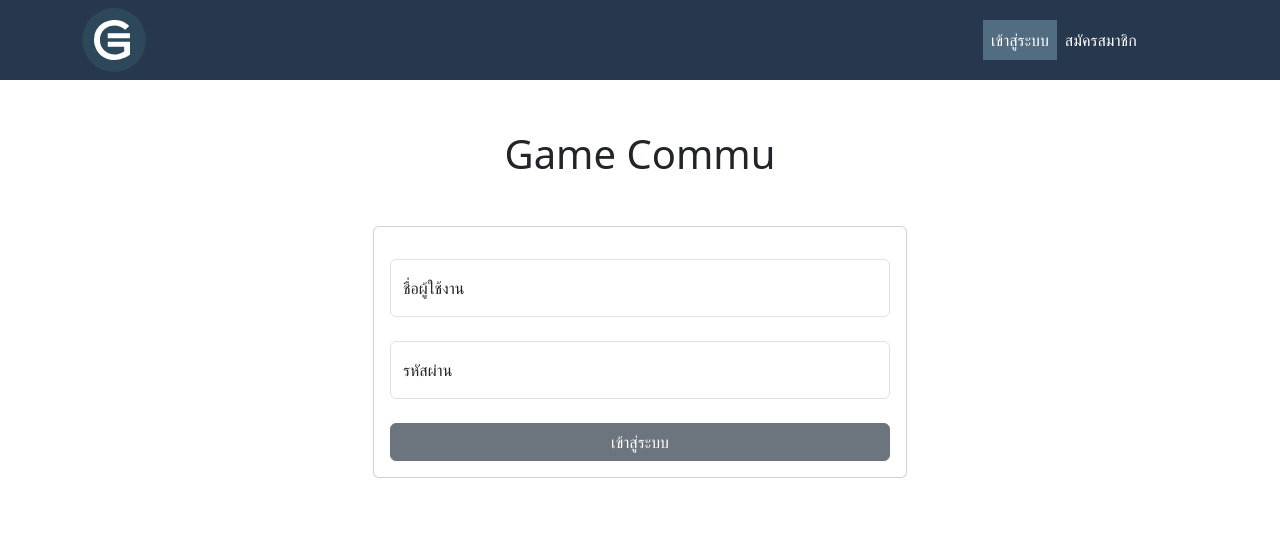
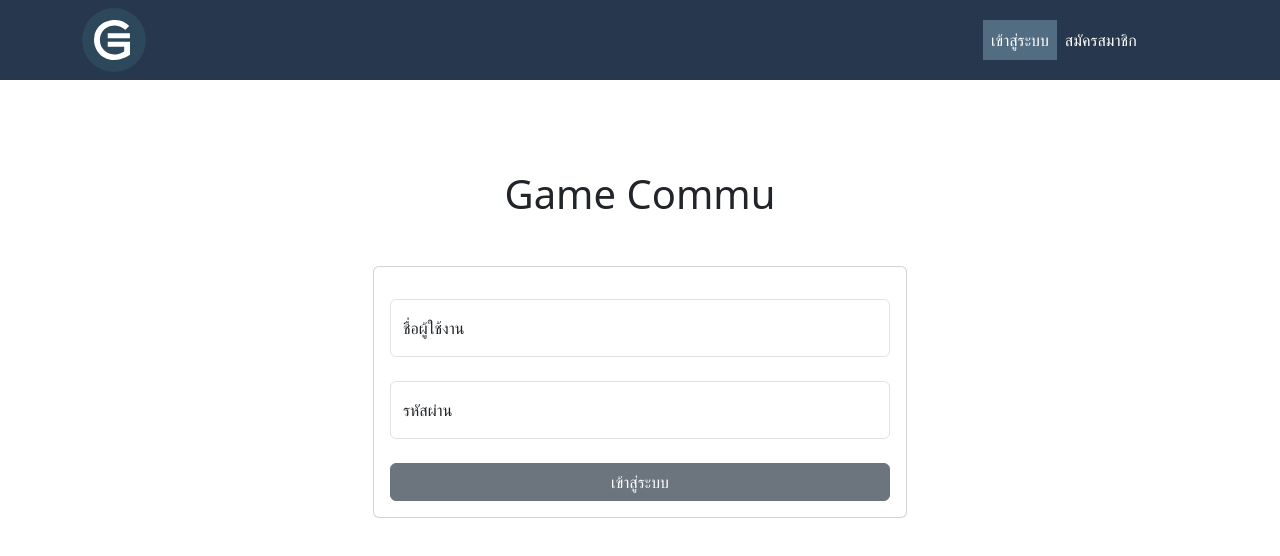
Before and after one commit to sophonwit379/Games-Commu, a React (Vite) app in the folder GameCommu-Client/: page /login in a window 1280 px wide. Shown: the top 556 px of the page. Built offline with nearby package versions, Linux system fonts and the light colour scheme.

Commit message:
Update LoginPage.jsx

```diff
--- a/GameCommu-Client/src/pages/LoginPage/LoginPage.jsx
+++ b/GameCommu-Client/src/pages/LoginPage/LoginPage.jsx
@@ -48,15 +48,15 @@ function LoginPage() {
       initialValues={initialValues}
     >
       {({handleSubmit, handleChange, values, errors}) => (
-        <Container style={{minHeight:'50vh'}} className='d-flex justify-content-center'>
-          <Row className="w-50 item flex-column align-self-center">
+        <Container style={{minHeight:'60vh'}} className='d-flex justify-content-center'>
+          <Row className="w-50 align-self-center">
             <Col className="d-flex flex-column align-items-center">
               <h1 className="mb-5 mt-5">
                 Game Commu
               </h1>
               <Card className="w-100">
                 <Card.Body className="mt-3 d-flex flex-column ">
-                  <Form onSubmit={handleSubmit}>
+                  <Form noValidate onSubmit={handleSubmit}>
                     <FloatingLabel controlId="floatingInput" label="ชื่อผู้ใช้งาน" className="mb-4"
                     >
                       <Form.Control
```
